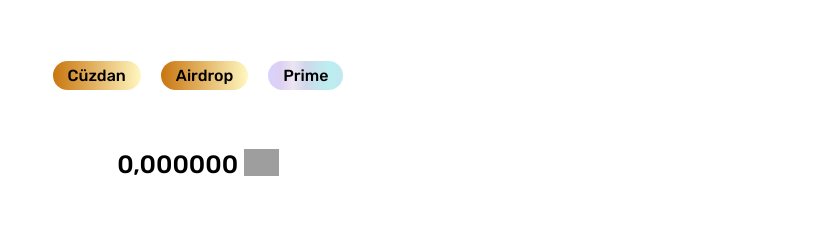
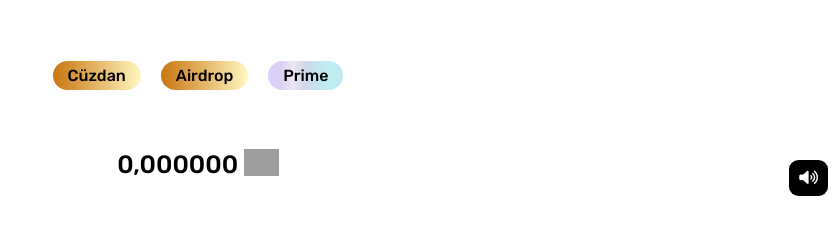
Before and after one commit to Abdulhadi50/ia, a plain HTML site: page index.html in a window 1280 px wide. Shown: the top 237 px of the page, without its empty margins (442-1280 px from the left). Drawn offline with Linux system fonts and the light colour scheme; grey boxes are pictures that could not be loaded.

Commit message:
Update index.html

```diff
--- a/index.html
+++ b/index.html
@@ -193,13 +193,25 @@
     </div>
 </div>
 
-<audio id="click-sound" src="123123123.mp3"></audio>
+<head>
+    <!-- إضافة Font Awesome للأيقونات -->
+    <link rel="stylesheet" href="https://cdnjs.cloudflare.com/ajax/libs/font-awesome/6.0.0-beta3/css/all.min.css" />
+</head>
+
+<body>
+    <audio id="click-sound" src="path-to-your-sound-file.mp3"></audio>
+
+    <!-- زر كتم الصوت -->
+    <button id="mute-button" onclick="toggleMute()">
+        <i id="mute-icon" class="fas fa-volume-up"></i>
+    </button>
 
     <script>
         const MIN_STORAGE_TO_COLLECT = 0.005;
         const MAX_CLICKS_PER_SECOND = 50;
         let lastClickTime = 0;
         let clickCount = 0;
+        let isMuted = false; // حالة كتم الصوت
 
         let storage = parseFloat(localStorage.getItem('storage')) || 0.000000;
         let balance = parseFloat(localStorage.getItem('currency2')) || 0.000000;
@@ -255,9 +267,11 @@
                 document.getElementById('collect-button').disabled = false;
             }
 
-    // Clone audio element to allow multiple sounds to play at once
+            // تشغيل الصوت فقط إذا لم يكن مكتومًا
+            if (!isMuted) {
                 const sound = document.getElementById('click-sound').cloneNode();
                 sound.play();
+            }
 
             const plusOne = document.createElement('div');
             plusOne.innerText = '+1';
@@ -272,7 +286,7 @@
             }, 800);
         }
 
-  document.getElementById('add-point-image').addEventListener('click', function(event) {
+        document.getElementById('add-point-image').addEventListener('click', function (event) {
             const x = event.clientX;
             const y = event.clientY;
             addPoint(x, y);
@@ -282,4 +296,42 @@
         document.querySelectorAll('img').forEach((img) => {
             img.ondragstart = () => false;
         });
+
+        // Function to toggle mute
+        function toggleMute() {
+            isMuted = !isMuted; // تغيير حالة كتم الصوت
+            const icon = document.getElementById('mute-icon');
+            if (isMuted) {
+                icon.classList.remove('fa-volume-up');
+                icon.classList.add('fa-volume-mute');
+            } else {
+                icon.classList.remove('fa-volume-mute');
+                icon.classList.add('fa-volume-up');
+            }
+        }
     </script>
+
+    <style>
+        /* تنسيق زر كتم الصوت */
+        #mute-button {
+            position: fixed;
+            top: 10px;
+            right: 10px;
+            background-color: #000;
+            border: none;
+            padding: 10px;
+            border-radius: 25%;
+            margin-top: 150px;
+        }
+
+        #mute-icon {
+            font-size: 15px;
+            color: #fff;
+        }
+
+        /* عند الضغط */
+        #mute-button:active {
+            transform: scale(0.95);
+        }
+    </style>
+</body>
```
Lines whose indentation alone changed are shown as unchanged.
